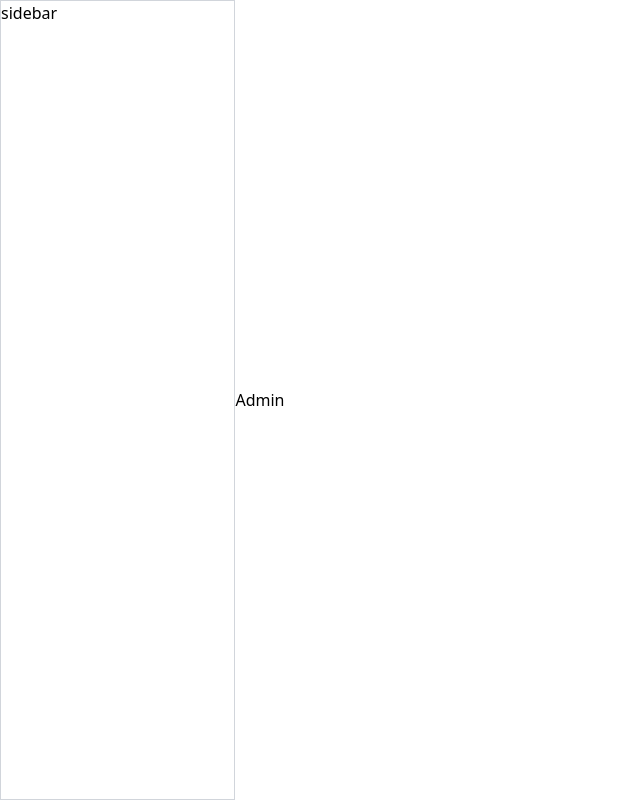
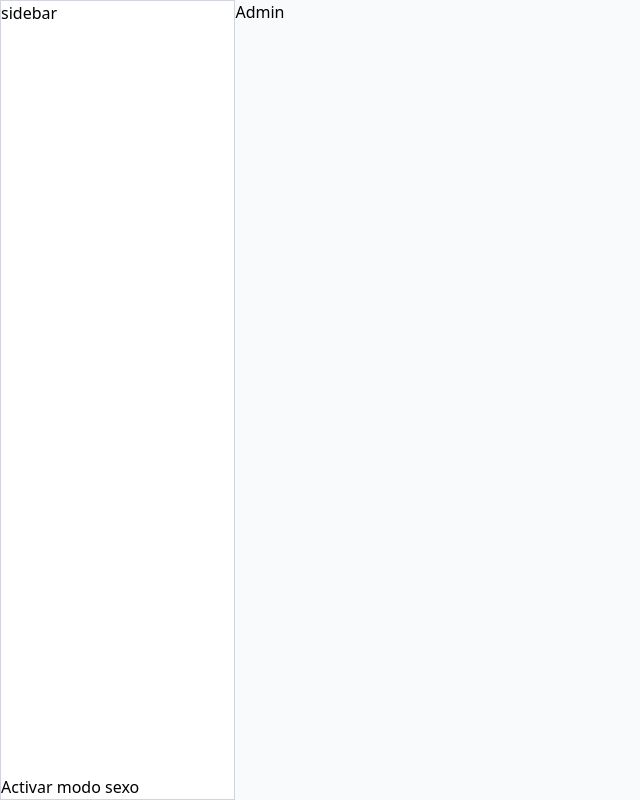
Before and after one commit to MINTIC-ciclo-3-Personal/ExplicacionConcesionario, a React (Create React App) app: page /admin in a window 1280 px wide. Shown: the whole page, without its empty margins (0-640 px from the left). Built offline with nearby package versions, Linux system fonts and the light colour scheme.

Commit message:
agregar explicacion de useRef y useContext

```diff
--- a/src/App.jsx
+++ b/src/App.jsx
@@ -1,27 +1,36 @@
+import { DarkModeContex } from 'context/darkMode'
 import AuthLayout from 'layouts/AuthLayout'
 import PrivateLayout from 'layouts/PrivateLayout'
 import PublicLayout from 'layouts/PublicLayout'
-import Admin from 'pages/admin/Admin'
+import Admin from 'pages/admin/Index'
 import Clientes from 'pages/admin/Clientes'
 import Vehiculos from 'pages/admin/Vehiculos'
 import Index from 'pages/Index'
 import Login from 'pages/Login'
 import Registro from 'pages/Registro'
+import { useEffect, useState } from 'react'
 import { BrowserRouter as Router, Switch, Route } from 'react-router-dom'
 import 'styles/styles.css'
 
 function App() {
+  const [darkMode, setDarkMode] = useState(false);
+  useEffect(() => {
+    console.log('modo dark:', darkMode)
+  }, [darkMode]);
+
   return (
+    <div className='App'>
+      <DarkModeContex.Provider value={{ darkMode, setDarkMode }} >
         <Router>
           <Switch>
-        <Route path={["/admin","/admin/vehiculos","/admin/clientes"]} >
+            <Route path={["/admin", "/admin/vehiculos", "/admin/clientes"]} >
               <PrivateLayout>
                 <Switch>
-              <Route  path="/admin/vehiculos">
-                <Vehiculos/>
+                  <Route path="/admin/vehiculos">
+                    <Vehiculos />
                   </Route>
                   <Route path="/admin/clientes">
-                <Clientes/>
+                    <Clientes />
                   </Route>
                   <Route path="/admin">
                     <Admin />
@@ -52,6 +61,8 @@ function App() {
             </Route>
           </Switch>
         </Router>
+      </DarkModeContex.Provider>
+    </div>
   );
 }
 
--- a/src/components/Navbar.jsx
+++ b/src/components/Navbar.jsx
@@ -1,5 +1,6 @@
 import React from 'react'
 import { Link } from 'react-router-dom'
+import TriggerDarkMode from './TriggerDarkMode'
 
 const Navbar = () => {
     return (
@@ -9,7 +10,9 @@ const Navbar = () => {
                 <li>Navegacion1</li>
                 <li>Navegacion2</li>
                 <li>Navegacion3</li>
-                <li>Navegacion4</li>
+                <li>
+                    <TriggerDarkMode />
+                </li>
                 <li className='px-3'>
                     <Link to="/login">
                         <button className='bg-indigo-500 p-2 text-white rounded-lg shadow-md hover:bg-indigo-700'>
--- a/src/components/Sidebar.jsx
+++ b/src/components/Sidebar.jsx
@@ -1,8 +1,12 @@
 import React from 'react'
+import TriggerDarkMode from './TriggerDarkMode'
 
 const Sidebar = () => {
     return (
-        <nav className='w-72 border border-gray-300 h-full flex flex-col justify-between '>sidebar</nav>
+        <nav className='w-72 border border-gray-300 h-full flex flex-col justify-between '>
+            sidebar
+            <TriggerDarkMode />
+        </nav>
     )
 }
 
--- /dev/null
+++ b/src/components/TriggerDarkMode.jsx
@@ -0,0 +1,17 @@
+import React from 'react'
+import { useDarkMode } from 'context/darkMode'
+
+const TriggerDarkMode = () => {
+    const { darkMode, setDarkMode } = useDarkMode();
+    return (
+        <div>
+            <button
+                onClick={() => { setDarkMode(!darkMode) }}
+            >
+                {darkMode ? 'Desactivar' : 'Activar'} modo sexo
+            </button>
+        </div>
+    )
+}
+
+export default TriggerDarkMode
--- /dev/null
+++ b/src/context/darkMode.jsx
@@ -0,0 +1,7 @@
+import { createContext, useContext } from "react";
+
+export const DarkModeContex=createContext(null);
+
+export const useDarkMode =()=> {
+    return useContext(DarkModeContex);
+}
--- a/src/pages/Index.jsx
+++ b/src/pages/Index.jsx
@@ -1,9 +1,11 @@
+import { useDarkMode } from 'context/darkMode';
 import React from 'react'
 
 const Index = () => {
+  const {darkMode}=useDarkMode();
   return (
-    <div>
-        contenido landing concesionario
+    <div className={`flex h-full ${darkMode ? "bg-gray-900":"bg-gray-50"}`}>
+      Contenifo Landing Concesionario
     </div>
   )
 }
--- a/src/pages/admin/Admin.jsx
+++ /dev/null
@@ -1,11 +0,0 @@
-import React from 'react'
-
-const Admin = () => {
-  return (
-    <div>
-        Admin
-    </div>
-  )
-}
-
-export default Admin
--- /dev/null
+++ b/src/pages/admin/Index.jsx
@@ -0,0 +1,13 @@
+import { useDarkMode } from 'context/darkMode'
+import React from 'react'
+
+const Admin = () => {
+  const {darkMode}=useDarkMode();
+  return (
+    <div className={`flex h-full w-full ${darkMode ? "bg-gray-900":"bg-gray-50"}`}>
+        Admin
+    </div>
+  )
+}
+
+export default Admin
--- a/src/pages/admin/Vehiculos.jsx
+++ b/src/pages/admin/Vehiculos.jsx
@@ -78,9 +78,9 @@ const Vehiculos = () => {
       {mostrarTabla ? (<TablaVehiculos listaVehiculos={vehiculos} />
       ) : (
         <FromularioCreacionVehiculos
-          funcionParaMostrarLaTabla={setMostrarTabla}
+          setMostrarTabla={setMostrarTabla}
           listaVehiculos={vehiculos}
-          funcionParaAgregarUnVehiculo={setVehiculos} />
+          setVehiculos={setVehiculos} />
       )}
       <ToastContainer position="bottom-center" autoClose={5000} />
     </div>
@@ -121,9 +121,9 @@ const TablaVehiculos = ({ listaVehiculos }) => {
 }
 
 const FromularioCreacionVehiculos = ({
-  funcionParaMostrarLaTabla,
+  setMostrarTabla,
   listaVehiculos,
-  funcionParaAgregarUnVehiculo }) => {
+  setVehiculos }) => {
 
   const form = useRef(null);
 
@@ -131,11 +131,14 @@ const FromularioCreacionVehiculos = ({
   const submitForm = (e) => {
     e.preventDefault();
     const fd=new FormData(form.current);
+    const nuevoVehiculo={};
+
     fd.forEach((value,key)=> {
-      console.log(key,value);
+      nuevoVehiculo[key]=value;
     })
-    console.log('datos del form enviados', fd);
-
+    setMostrarTabla(true)
+    toast.successc("vehículo agregado con éxito")
+    setVehiculos(...listaVehiculos,nuevoVehiculo)
   }
 
   return (
@@ -158,8 +161,11 @@ const FromularioCreacionVehiculos = ({
             className='bg-gray-50 border border-gray-600 p-2 rounded-lg m-2'
             name="marca"
             required
+            defaultValue={0}
           >
-            <option disabled>Seleccione una opción</option>
+            <option disabled value={0}>
+              Seleccione una opción
+            </option>
             <option>Renault</option>
             <option>Toyota</option>
             <option>Ford</option>
```
Lines whose indentation alone changed are shown as unchanged.
